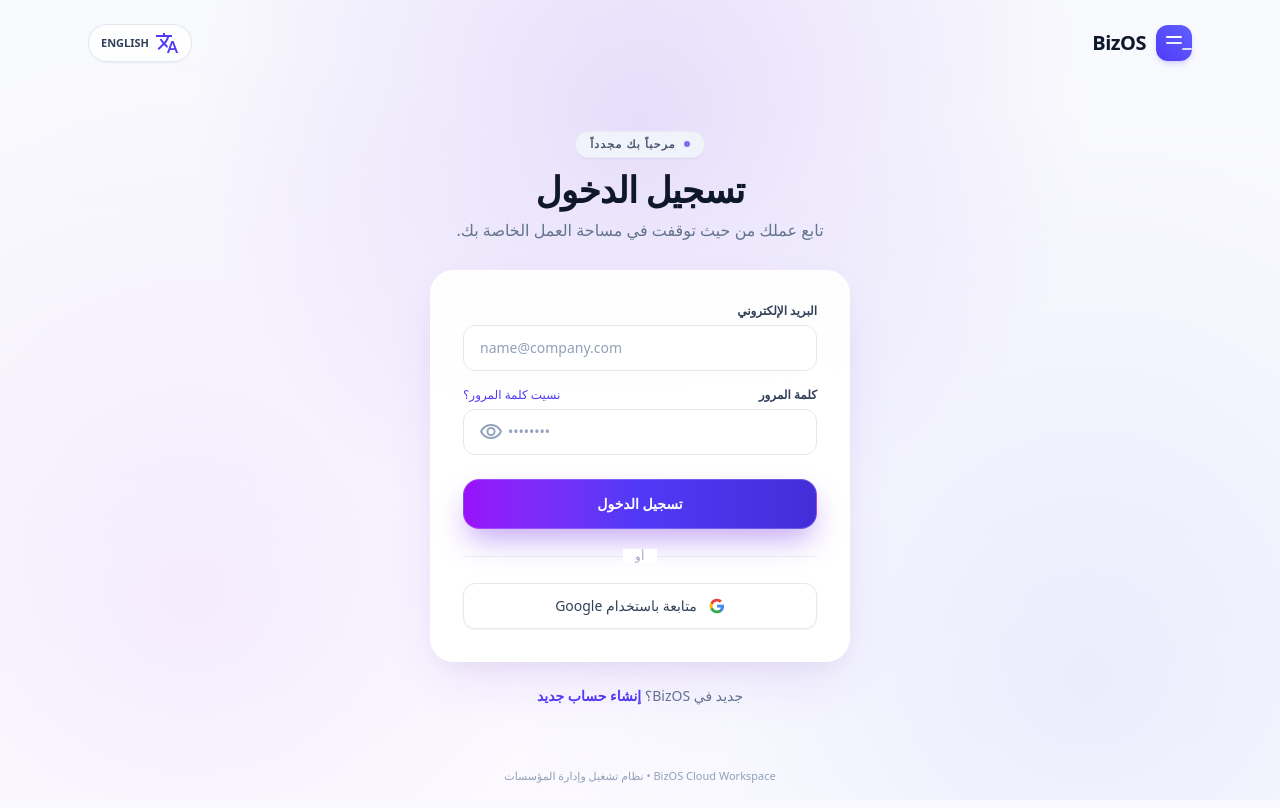
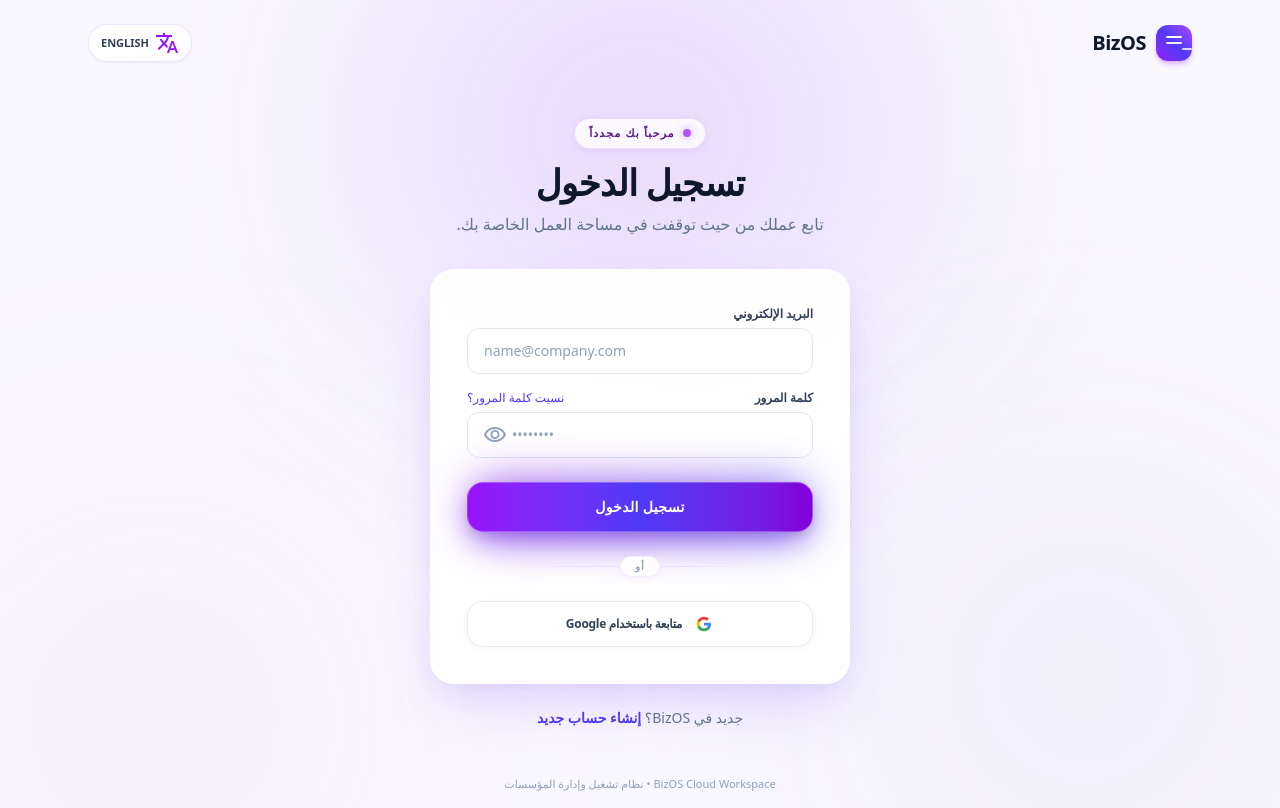
Before and after one commit to highbeauty580-afk/BizOS, a React (Vite) app: page / in a window 1280 px wide. Built offline with nearby package versions, Linux system fonts and the light colour scheme; no server answers.

Commit message:
style: refine login page background aesthetics
Update the login page background to use a more performant and visually cohesive set of blurred mesh gradient orbs, replacing the previous CSS-based linear gradient implementation.

```diff
--- a/src/components/LoginPage.tsx
+++ b/src/components/LoginPage.tsx
@@ -140,21 +140,46 @@ export const LoginPage: React.FC = () => {
 
   return (
     <div
-      className="min-h-screen w-full flex flex-col justify-between items-center relative overflow-hidden bg-[#f8f9fd] text-slate-900 font-sans"
+      className="min-h-screen w-full flex flex-col justify-between items-center relative overflow-hidden bg-[#faf8ff] text-slate-900 font-sans selection:bg-purple-100 selection:text-purple-900"
+    >
+      {/* Ambient Purple Mesh Gradient Orbs */}
+      <div className="absolute inset-0 pointer-events-none overflow-hidden z-0">
+        {/* Top/Center soft glowing purple orb */}
+        <div
+          className="absolute -top-32 left-1/2 -translate-x-1/2 w-[720px] h-[520px] rounded-full blur-[130px] opacity-75"
           style={{
-        backgroundImage: `
-          radial-gradient(circle at 50% 15%, rgba(124, 58, 237, 0.15) 0%, transparent 48%),
-          radial-gradient(circle at 85% 85%, rgba(99, 102, 241, 0.12) 0%, transparent 45%),
-          radial-gradient(circle at 15% 75%, rgba(168, 85, 247, 0.10) 0%, transparent 45%),
-          linear-gradient(180deg, #f8f9fd 0%, #ffffff 100%)
-        `,
+            background: 'radial-gradient(circle, rgba(168, 85, 247, 0.28) 0%, rgba(124, 58, 237, 0.18) 45%, rgba(99, 102, 241, 0.08) 70%, transparent 100%)',
           }}
-    >
+        />
+        {/* Bottom Left ambient glow */}
+        <div
+          className="absolute -bottom-40 -left-24 w-[500px] h-[500px] rounded-full blur-[140px] opacity-60"
+          style={{
+            background: 'radial-gradient(circle, rgba(147, 51, 234, 0.22) 0%, rgba(192, 132, 252, 0.12) 50%, transparent 100%)',
+          }}
+        />
+        {/* Bottom Right ambient glow */}
+        <div
+          className="absolute -bottom-36 -right-20 w-[550px] h-[550px] rounded-full blur-[150px] opacity-60"
+          style={{
+            background: 'radial-gradient(circle, rgba(124, 58, 237, 0.20) 0%, rgba(99, 102, 241, 0.12) 50%, transparent 100%)',
+          }}
+        />
+        {/* Subtle grid pattern overlay */}
+        <div
+          className="absolute inset-0 opacity-[0.025]"
+          style={{
+            backgroundImage: `radial-gradient(circle at 50% 50%, #7c3aed 1px, transparent 1px)`,
+            backgroundSize: '32px 32px',
+          }}
+        />
+      </div>
+
       {/* Top Bar with Brand Logo and Language Toggle */}
-      <header className="w-full max-w-6xl mx-auto px-6 py-6 flex items-center justify-between z-10">
+      <header className="w-full max-w-6xl mx-auto px-6 py-6 flex items-center justify-between z-10 relative">
         {/* Brand Logo matching the screenshot */}
         <div className="flex items-center gap-2.5">
-          <div className="w-9 h-9 rounded-xl bg-gradient-to-tr from-indigo-600 to-indigo-500 flex flex-col items-center justify-center gap-1 shadow-md shadow-indigo-500/20">
+          <div className="w-9 h-9 rounded-xl bg-gradient-to-tr from-purple-600 via-indigo-600 to-purple-500 flex flex-col items-center justify-center gap-1 shadow-md shadow-purple-600/25">
             <span className="w-4 h-0.5 bg-white rounded-full"></span>
             <span className="w-4 h-0.5 bg-white/90 rounded-full"></span>
             <span className="w-2.5 h-0.5 bg-white/80 rounded-full self-start ml-2.5"></span>
@@ -166,19 +191,19 @@ export const LoginPage: React.FC = () => {
         <button
           type="button"
           onClick={() => setLanguage(language === 'en' ? 'ar' : 'en')}
-          className="flex items-center gap-1.5 px-3 py-1.5 rounded-full border border-slate-200 bg-white/90 hover:bg-white text-slate-700 text-xs font-semibold shadow-xs hover:border-slate-300 transition-all cursor-pointer"
+          className="flex items-center gap-1.5 px-3 py-1.5 rounded-full border border-purple-200/70 bg-white/80 hover:bg-white text-slate-700 text-xs font-semibold shadow-xs hover:border-purple-300 transition-all cursor-pointer backdrop-blur-md"
           title="Switch Language / تغيير اللغة"
         >
-          <span className="material-symbols-outlined text-sm text-indigo-600">translate</span>
+          <span className="material-symbols-outlined text-sm text-purple-600">translate</span>
           <span className="uppercase text-[11px] font-bold">{language === 'en' ? 'العربية' : 'English'}</span>
         </button>
       </header>
 
       {/* Main Form Centerpiece */}
-      <div className="w-full flex-1 flex flex-col items-center justify-center px-4 py-8 z-10">
+      <div className="w-full flex-1 flex flex-col items-center justify-center px-4 py-8 z-10 relative">
         {/* Pill Badge */}
-        <div className="inline-flex items-center gap-2 px-3.5 py-1 rounded-full bg-slate-100/90 border border-slate-200/60 shadow-xs mb-3 text-slate-600 text-[11px] font-bold tracking-widest uppercase">
-          <span className="w-1.5 h-1.5 rounded-full bg-indigo-600 animate-pulse"></span>
+        <div className="inline-flex items-center gap-2 px-3.5 py-1.5 rounded-full bg-white/80 border border-purple-200/80 shadow-[0_2px_10px_-2px_rgba(124,58,237,0.15)] mb-3.5 text-purple-900 text-[11px] font-bold tracking-widest uppercase backdrop-blur-md">
+          <span className="w-2 h-2 rounded-full bg-purple-600 animate-pulse shadow-[0_0_8px_rgba(168,85,247,0.8)]"></span>
           <span>
             {mode === 'signin' && (isRtl ? 'مرحباً بك مجدداً' : 'WELCOME BACK')}
             {mode === 'signup' && (isRtl ? 'حساب جديد' : 'CREATE ACCOUNT')}
@@ -194,7 +219,7 @@ export const LoginPage: React.FC = () => {
         </h1>
 
         {/* Subtitle */}
-        <p className="text-slate-500 text-sm sm:text-base max-w-sm text-center mb-7 font-normal">
+        <p className="text-slate-500 text-sm sm:text-base max-w-sm text-center mb-8 font-normal leading-relaxed">
           {mode === 'signin' &&
             (isRtl
               ? 'تابع عملك من حيث توقفت في مساحة العمل الخاصة بك.'
@@ -209,8 +234,18 @@ export const LoginPage: React.FC = () => {
               : 'Enter your email address and we will send you a reset link.')}
         </p>
 
-        {/* Clean Center Card with Glassmorphism depth */}
-        <div className="w-full max-w-[420px] bg-white/95 backdrop-blur-xl rounded-3xl border border-white/90 p-7 sm:p-8 shadow-[0_25px_60px_-15px_rgba(124,58,237,0.14),0_10px_25px_-5px_rgba(0,0,0,0.05)] transition-all">
+        {/* Floating Card with Deep Diffused Soft Shadows & Glassmorphism Depth */}
+        <div
+          className="w-full max-w-[420px] bg-white/90 backdrop-blur-2xl rounded-3xl border border-white/80 p-7 sm:p-9 transition-all relative"
+          style={{
+            boxShadow: `
+              0 30px 70px -15px rgba(124, 58, 237, 0.16),
+              0 15px 35px -10px rgba(99, 102, 241, 0.12),
+              0 4px 12px rgba(0, 0, 0, 0.03),
+              inset 0 1px 1px 0 rgba(255, 255, 255, 0.9)
+            `,
+          }}
+        >
           {/* Error Banner */}
           {displayError && (
             <div className="mb-5 p-3 rounded-xl bg-rose-50 border border-rose-200 text-rose-700 text-xs font-medium flex items-start gap-2 animate-in fade-in duration-200">
@@ -343,12 +378,20 @@ export const LoginPage: React.FC = () => {
               </div>
             )}
 
-            {/* Submit Primary Button */}
-            <div className="pt-2">
+            {/* Submit Primary Action Button with Vibrant Purple Gradient & 3D Layered Glow */}
+            <div className="pt-2 relative group">
+              {/* Colored Glow Shadow Underneath */}
+              <div
+                className="absolute inset-0 rounded-2xl opacity-75 blur-xl group-hover:opacity-100 transition-opacity duration-300 pointer-events-none"
+                style={{
+                  background: 'linear-gradient(135deg, #9333ea 0%, #7c3aed 50%, #6366f1 100%)',
+                  transform: 'translateY(6px) scale(0.95)',
+                }}
+              />
               <button
                 type="submit"
                 disabled={isSubmitting}
-                className="w-full py-3.5 px-4 bg-gradient-to-r from-purple-600 via-indigo-600 to-indigo-700 hover:from-purple-700 hover:via-indigo-700 hover:to-indigo-800 text-white font-bold text-sm rounded-2xl shadow-[0_15px_30px_-5px_rgba(124,58,237,0.45)] hover:shadow-[0_20px_35px_-5px_rgba(124,58,237,0.6)] active:scale-[0.99] disabled:opacity-70 disabled:cursor-not-allowed transition-all cursor-pointer flex items-center justify-center gap-2 border border-white/20"
+                className="relative w-full py-3.5 px-4 bg-gradient-to-r from-purple-600 via-indigo-600 to-purple-700 hover:from-purple-700 hover:via-indigo-700 hover:to-purple-800 text-white font-bold text-sm rounded-2xl shadow-[0_12px_28px_-6px_rgba(124,58,237,0.55),0_4px_12px_rgba(0,0,0,0.1)] active:scale-[0.98] disabled:opacity-70 disabled:cursor-not-allowed transition-all duration-200 cursor-pointer flex items-center justify-center gap-2 border border-white/25"
               >
                 {isSubmitting ? (
                   <>
@@ -356,7 +399,7 @@ export const LoginPage: React.FC = () => {
                     <span>{isRtl ? 'جاري المعالجة...' : 'Processing...'}</span>
                   </>
                 ) : (
-                  <span>
+                  <span className="tracking-wide">
                     {mode === 'signin' && (isRtl ? 'تسجيل الدخول' : 'Sign in')}
                     {mode === 'signup' && (isRtl ? 'إنشاء حساب جديد' : 'Create account')}
                     {mode === 'forgot' && (isRtl ? 'إرسال رابط الاستعادة' : 'Send reset link')}
@@ -369,25 +412,27 @@ export const LoginPage: React.FC = () => {
           {/* Social Divider & Google Button (Only in Signin / Signup) */}
           {mode !== 'forgot' && (
             <>
-              <div className="relative my-5">
+              {/* Modern SaaS Divider with Sleek Pill */}
+              <div className="relative my-6 flex items-center justify-center">
                 <div className="absolute inset-0 flex items-center">
-                  <div className="w-full border-t border-slate-200/80"></div>
+                  <div className="w-full h-px bg-gradient-to-r from-transparent via-purple-200/80 to-transparent"></div>
                 </div>
-                <div className="relative flex justify-center text-xs">
-                  <span className="bg-white px-3 text-slate-400 font-medium uppercase tracking-wider text-[11px]">
+                <div className="relative flex justify-center">
+                  <span className="px-3.5 py-0.5 rounded-full bg-white/90 backdrop-blur-md border border-purple-100/80 text-[10px] font-bold text-slate-400 uppercase tracking-widest shadow-[0_2px_8px_-2px_rgba(124,58,237,0.08)]">
                     {isRtl ? 'أو' : 'OR'}
                   </span>
                 </div>
               </div>
 
-              {/* Continue with Google */}
+              {/* Continue with Google - Refined High-End SaaS Button */}
               <button
                 type="button"
                 onClick={handleGoogleSignIn}
                 disabled={isSubmitting}
-                className="w-full py-2.5 sm:py-3 px-4 bg-white hover:bg-slate-50/80 border border-slate-200 text-slate-700 font-medium text-sm rounded-xl transition-all shadow-xs flex items-center justify-center gap-3 cursor-pointer active:scale-[0.99] disabled:opacity-60"
+                className="w-full py-3 px-4 bg-white/80 hover:bg-white border border-slate-200/80 hover:border-purple-200 text-slate-700 font-semibold text-xs rounded-2xl transition-all duration-200 shadow-[0_2px_8px_rgba(0,0,0,0.03)] hover:shadow-[0_8px_20px_-4px_rgba(124,58,237,0.12)] flex items-center justify-center gap-3 cursor-pointer active:scale-[0.99] disabled:opacity-60 backdrop-blur-sm group"
               >
                 {/* Official Google Icon */}
+                <div className="w-5 h-5 flex items-center justify-center transition-transform group-hover:scale-105">
                   <svg className="w-4 h-4 shrink-0" viewBox="0 0 24 24">
                     <path
                       fill="#4285F4"
@@ -406,7 +451,10 @@ export const LoginPage: React.FC = () => {
                       d="M12 5.38c1.62 0 3.06.56 4.21 1.64l3.15-3.15C17.45 2.09 14.97 1 12 1 7.7 1 3.99 3.47 2.18 7.06l3.66 2.84c.87-2.6 3.3-4.52 6.16-4.52z"
                     />
                   </svg>
-                <span>{isRtl ? 'متابعة باستخدام Google' : 'Continue with Google'}</span>
+                </div>
+                <span className="tracking-tight text-slate-700 group-hover:text-slate-900 transition-colors">
+                  {isRtl ? 'متابعة باستخدام Google' : 'Continue with Google'}
+                </span>
               </button>
             </>
           )}
```
Also changed, not shown: .aistudio/artifacts/brain/5e1da3ae-fedc-48db-bd93-d6744d19b9ad/.tempmediaStorage/media_1794328303198_aa7b5e4f.png (deleted). Lines whose indentation alone changed are shown as unchanged.
